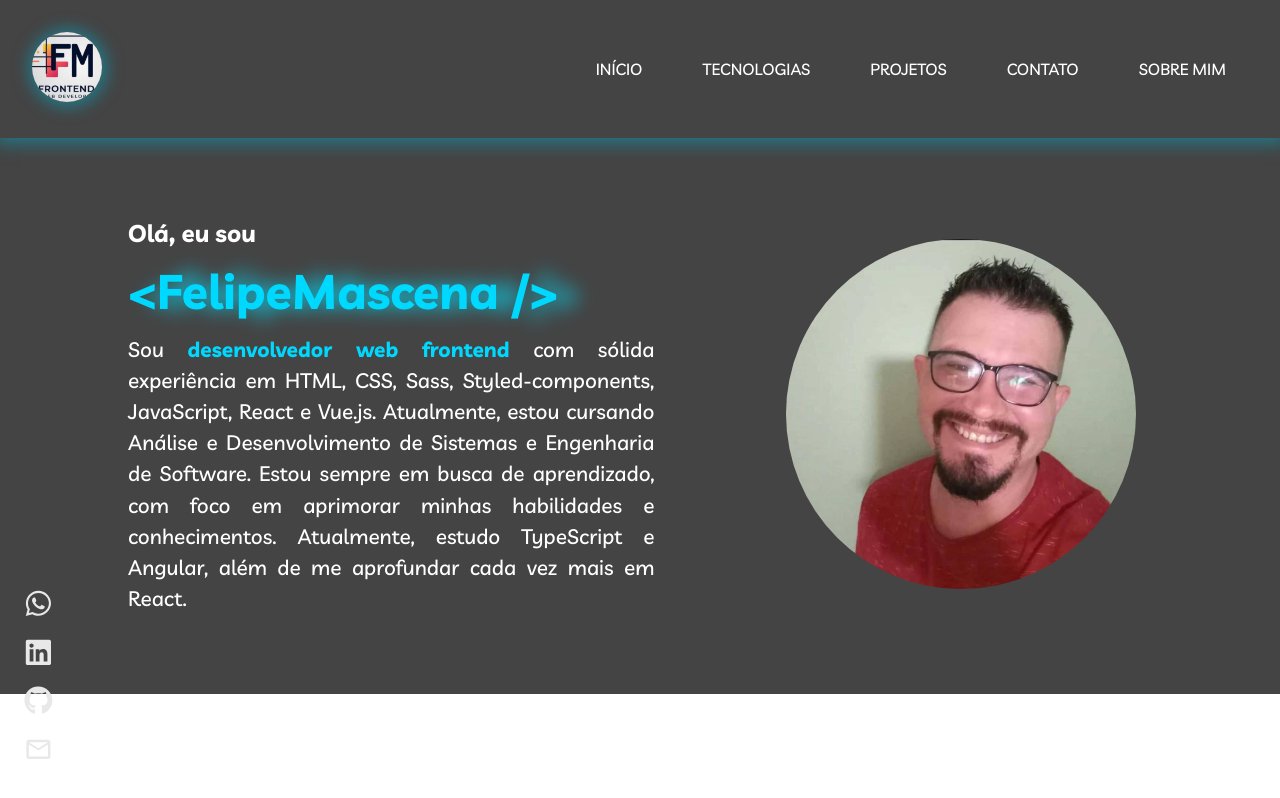
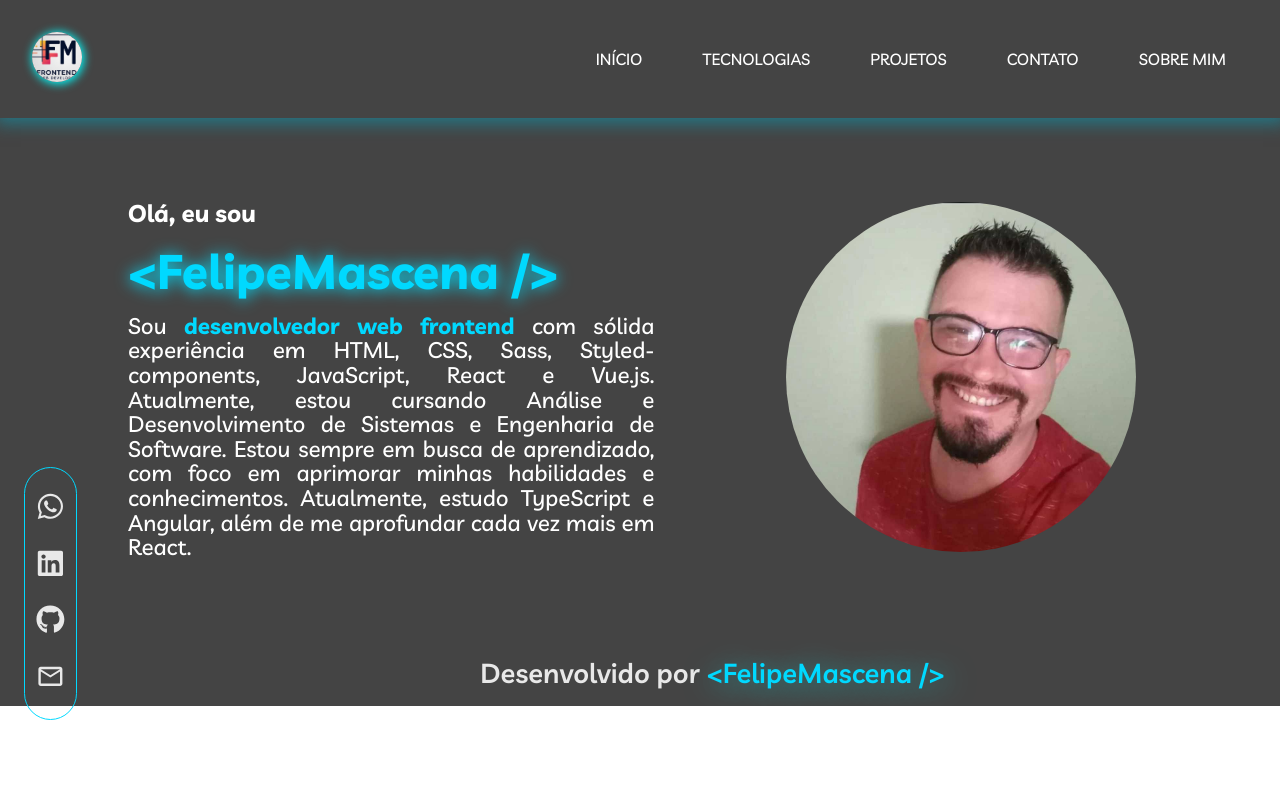
Before and after one commit to fmascena-dev/portfolio, a React (Vite) app: page / in a window 1280 px wide. Built offline with nearby package versions, Linux system fonts and the light colour scheme.

Commit message:
adicionando footer animado e alguns ajustes

```diff
--- a/src/App.jsx
+++ b/src/App.jsx
@@ -6,6 +6,7 @@ import Contato from './components/Contato/Contato.jsx';
 import Projetos from './components/Projetos/Projetos.jsx';
 import Sobre from './components/Sobre/Sobre.jsx';
 import Socials from './components/RedesSociais/Socials.jsx';
+import Footer from './components/Footer/Footer.jsx';
 
 export default function App() {
   return (
@@ -19,6 +20,7 @@ export default function App() {
         <Route path="/contato" element={<Contato />} />
         <Route path="/sobre" element={<Sobre />} />
       </Routes>
+      <Footer />
     </BrowserRouter>
   );
 }
--- /dev/null
+++ b/src/components/Footer/Footer.jsx
@@ -0,0 +1,17 @@
+import './FooterStyles.scss';
+
+export default function Footer() {
+  const comeco = 'Desenvolvido por ';
+  const frase = '<FelipeMascena />';
+
+  return (
+    <footer className="footer-container">
+      <div className="footer-frase">
+        <p>
+          {comeco}
+          <span>{frase}</span>
+        </p>
+      </div>
+    </footer>
+  );
+}
--- /dev/null
+++ b/src/components/Footer/FooterStyles.scss
@@ -0,0 +1,36 @@
+.footer-container {
+  overflow: hidden;
+  white-space: nowrap;
+  width: 100%;
+  background-color: #444;
+  padding: 1rem 0;
+}
+
+.footer-frase {
+  display: inline-block;
+  white-space: nowrap;
+  animation: scroll 10s linear infinite;
+}
+
+.footer-frase p {
+    color: #e8e8e8;
+    font-size: 1.7rem;
+    font-weight: 600;
+}
+
+.footer-frase span {
+  display: inline-block;
+  font-size: 1.7rem;
+  font-weight: 600;
+  color: #00d9ff;
+  text-shadow: 4px 4px 30px rgba(0,255,255,0.6);
+}
+
+@keyframes scroll {
+  0% {
+    transform: translateX(350%);
+  }
+  100% {
+    transform: translateX(-100%);
+  }
+}
--- a/src/components/Header/Header.module.scss
+++ b/src/components/Header/Header.module.scss
@@ -5,30 +5,8 @@
   padding: 2rem;
   background-color: #444;
   position: relative;
-  box-shadow: 1px 1px 10px 5px rgba(11, 159, 186, 1);
-    // box-shadow: 1px 1px 10px 5px rgba(11, 159, 186, 1);
+  box-shadow: 1px 1px 10px 5px rgba(0, 255, 255, 1);
   animation: pulse-box-shadow 2s ease-in-out infinite;
-
-@keyframes pulse-box-shadow {
-  0% {
-    box-shadow: 1px 1px 10px 5px rgba(11, 159, 186, 0.3);
-  }
-  50% {
-    box-shadow: 1px 1px 20px 5px rgba(11, 159, 186, 1);
-  }
-  100% {
-    box-shadow: 1px 1px 10px 5px rgba(11, 159, 186, 0);
-  }
-}
-}
-
-.logo {
-  width: 70px;
-  height: 70px;
-  border-radius: 50%;
-  box-shadow: 1px 1px 10px 5px rgba(11, 159, 186, 1);
-  animation: pulse-box-shadow 2s ease-in-out infinite;
-}
 
 @keyframes pulse-box-shadow {
   0% {
@@ -41,7 +19,18 @@
     box-shadow: 1px 1px 10px 5px rgba(11, 159, 186, 0);
   }
 }
+}
 
+.logo {
+  width: 50px;
+  height: 50px;
+  border-radius: 50%;
+  box-shadow: 1px 1px 10px 1px rgba(0, 255, 255, 1);
+
+  &:hover {
+    scale: 1.8;
+  }
+}
 
 .hamburger {
   display: none;
@@ -123,7 +112,8 @@
   transition: box-shadow 0.7s ease-in-out;
 }
 
-.box::before, .box::after {
+.box::before,
+.box::after {
   content: '';
   position: absolute;
   top: 0;
@@ -178,7 +168,8 @@
     box-shadow: 1px 1px 10px 5px rgba(0, 0, 0, 0.5);
   }
 
-.box::before, .box::after {
+  .box::before,
+  .box::after {
     content: '';
     position: absolute;
     top: 0;
--- a/src/components/Home/Home.module.scss
+++ b/src/components/Home/Home.module.scss
@@ -22,26 +22,13 @@ section > div {
     font-size: 3rem;
     margin: 0.8rem 0;
     filter: drop-shadow(0px 1px 8px rgb(0, 225, 255));
-    animation: filter 3s ease-in-out infinite;
-
-    @keyframes filter {
-      0% {
-        filter: drop-shadow(20px 0px 10px rgba(0, 225, 255, 0.3));
-      }
-      50% {
-        filter: drop-shadow(20px 0px 10px rgba(0, 225, 255, 0.6));
-      }
-      100% {
-        filter: drop-shadow(20px 0px 10px rgba(0, 225, 255, 1));
-      }
-    }
   }
 
   p {
     text-align: justify;
-    font-size: 1.3rem;
+    font-size: 1.4rem;
     font-weight: 500;
-    line-height: 1.5;
+    line-height: 1.1;
   }
 
   span {
--- a/src/components/RedesSociais/SocialsStyles.scss
+++ b/src/components/RedesSociais/SocialsStyles.scss
@@ -1,32 +1,49 @@
-.FixedContacts .container{
+.FixedContacts .container {
   display: flex;
   justify-content: space-between;
 }
 
-.FixedContacts .contacts{
+.FixedContacts .contacts {
   position: fixed;
   left: 1.5rem;
-    bottom: 2rem;
+  bottom: 5rem;
   display: flex;
   flex-direction: column;
   align-items: center;
-    gap: 1rem;
+  gap: 1.5rem;
+  background-color: transparent;
+  border: 1px solid #00d9ff;
+  padding: 1.5rem 0.7rem;
+  border-radius: 2rem;
+  transition: background-color 0.3s ease-in-out;
+
+  &:hover {
+    background-color: #353535;
+    box-shadow: 1px 1px 7px 3px #00d9ff;
+  }
 }
 
-.FixedContacts .contacts svg{
+.FixedContacts .contacts svg {
   font-size: 1.8rem;
   color: #e8e8e8;
-    transition: 0.3s ease-in-out;
+  transition: 0.5s ease-in-out;
 }
 
-.FixedContacts .contacts a:hover > svg{
+.FixedContacts .contacts a:hover > svg {
   filter: drop-shadow(0px 1px 8px rgb(0, 225, 255));
   color: #00d9ff;
-    transform: scale(1.7);
+  transform: scale(1.5);
+}
+
+.container:has(a:hover) a:not(:hover) {
+  scale: 0.8;
+  opacity: 0.8;
+  filter: blur(2px);
+  transition: 0.5s ease-in-out;
 }
 
 @media screen and (max-width: 980px) {
-    .FixedContacts{
+  .FixedContacts {
     display: none;
   }
 }
```
Lines whose indentation alone changed are shown as unchanged.
